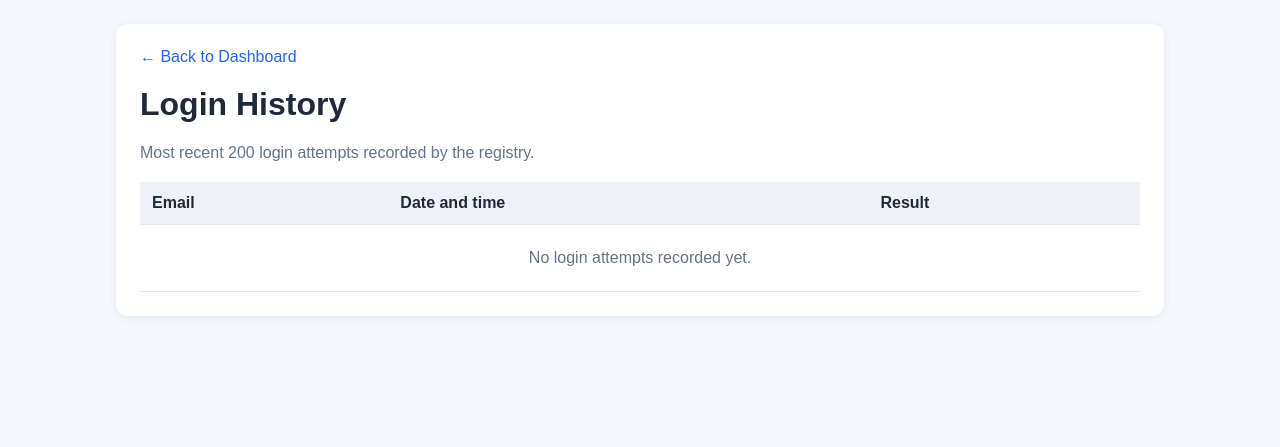
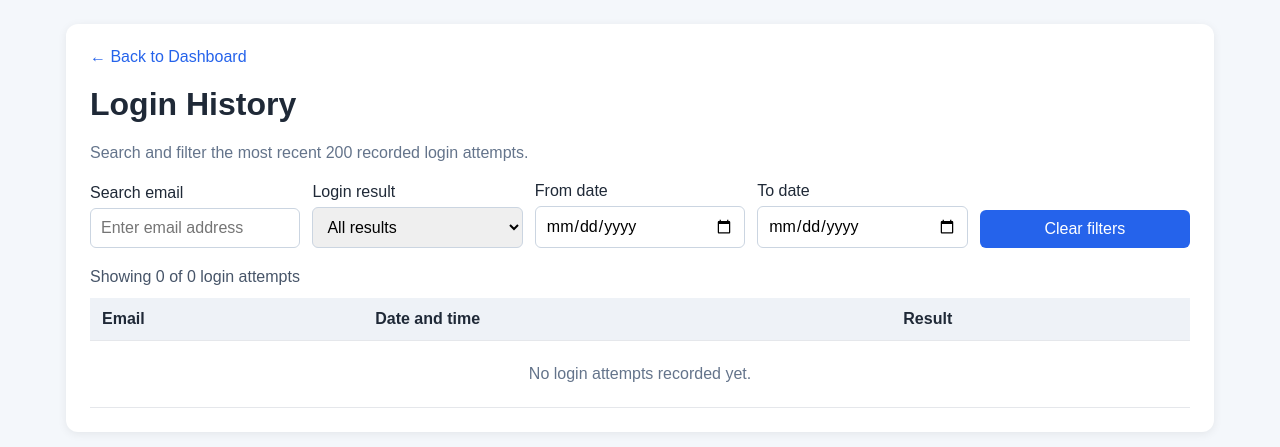
Before and after one commit to Sai-Gopi-Nath/scientific-specimen-registry, a Flask app: template templates/login_history.html in a window 1280 px wide. Shown: the top 447 px of the page. Run offline with Flask 3, Linux system fonts and the light colour scheme; the template is opened without the code that fills it, so the values that code supplies are empty; the visitor is signed in with stand-in values (Sample User, id 1); some libraries are stand-ins or nearby versions.

Commit message:
Update login_history.html

```diff
--- a/templates/login_history.html
+++ b/templates/login_history.html
@@ -14,7 +14,7 @@
             color: #1f2937;
         }
         main {
-            max-width: 1000px;
+            max-width: 1100px;
             margin: 0 auto;
             background: white;
             padding: 24px;
@@ -23,6 +23,40 @@
         }
         h1 { margin-top: 0; }
         .note { color: #64748b; margin-bottom: 20px; }
+        .back {
+            display: inline-block;
+            margin-bottom: 20px;
+            color: #2563eb;
+            text-decoration: none;
+        }
+        .filters {
+            display: flex;
+            flex-wrap: wrap;
+            gap: 12px;
+            margin-bottom: 20px;
+            align-items: end;
+        }
+        .field {
+            display: flex;
+            flex-direction: column;
+            gap: 6px;
+            flex: 1 1 160px;
+        }
+        input, select, button {
+            box-sizing: border-box;
+            width: 100%;
+            padding: 10px;
+            border: 1px solid #cbd5e1;
+            border-radius: 6px;
+            font: inherit;
+        }
+        button {
+            background: #2563eb;
+            color: white;
+            border: none;
+            cursor: pointer;
+        }
+        button:hover { background: #1d4ed8; }
         .table-wrap { overflow-x: auto; }
         table {
             width: 100%;
@@ -36,20 +70,54 @@
         th { background: #eef2f7; }
         .success { color: #15803d; font-weight: bold; }
         .failed { color: #b91c1c; font-weight: bold; }
-        .back {
-            display: inline-block;
-            margin-bottom: 20px;
-            color: #2563eb;
-            text-decoration: none;
+        .empty {
+            padding: 24px;
+            text-align: center;
+            color: #64748b;
         }
-        .empty { padding: 24px; text-align: center; color: #64748b; }
+        .count {
+            color: #475569;
+            margin: 12px 0;
+        }
     </style>
 </head>
 <body>
 <main>
     <a class="back" href="{{ url_for('dashboard') }}">← Back to Dashboard</a>
     <h1>Login History</h1>
-    <p class="note">Most recent 200 login attempts recorded by the registry.</p>
+    <p class="note">Search and filter the most recent 200 recorded login attempts.</p>
+
+    <div class="filters">
+        <div class="field">
+            <label for="emailSearch">Search email</label>
+            <input id="emailSearch" type="search" placeholder="Enter email address">
+        </div>
+
+        <div class="field">
+            <label for="resultFilter">Login result</label>
+            <select id="resultFilter">
+                <option value="all">All results</option>
+                <option value="success">Successful</option>
+                <option value="failed">Failed</option>
+            </select>
+        </div>
+
+        <div class="field">
+            <label for="dateFrom">From date</label>
+            <input id="dateFrom" type="date">
+        </div>
+
+        <div class="field">
+            <label for="dateTo">To date</label>
+            <input id="dateTo" type="date">
+        </div>
+
+        <div class="field">
+            <button type="button" id="resetFilters">Clear filters</button>
+        </div>
+    </div>
+
+    <p class="count" id="resultCount" aria-live="polite"></p>
 
     <div class="table-wrap">
         <table>
@@ -60,9 +128,13 @@
                     <th>Result</th>
                 </tr>
             </thead>
-            <tbody>
+            <tbody id="historyBody">
                 {% for record in login_records %}
-                <tr>
+                <tr
+                    data-email="{{ record.email|lower }}"
+                    data-result="{{ 'success' if record.successful else 'failed' }}"
+                    data-date="{{ record.occurred_at.strftime('%Y-%m-%d') if record.occurred_at.strftime is defined else record.occurred_at|string|truncate(10, true, '') }}"
+                >
                     <td>{{ record.email }}</td>
                     <td>{{ record.occurred_at }}</td>
                     <td>
@@ -74,7 +146,7 @@
                     </td>
                 </tr>
                 {% else %}
-                <tr>
+                <tr class="empty-row">
                     <td colspan="3" class="empty">No login attempts recorded yet.</td>
                 </tr>
                 {% endfor %}
@@ -82,5 +154,63 @@
         </table>
     </div>
 </main>
+
+<script>
+    const emailSearch = document.getElementById("emailSearch");
+    const resultFilter = document.getElementById("resultFilter");
+    const dateFrom = document.getElementById("dateFrom");
+    const dateTo = document.getElementById("dateTo");
+    const resetButton = document.getElementById("resetFilters");
+    const rows = Array.from(
+        document.querySelectorAll("#historyBody tr[data-email]")
+    );
+    const resultCount = document.getElementById("resultCount");
+    const emptyRow = document.querySelector("#historyBody .empty-row");
+
+    function filterHistory() {
+        const email = emailSearch.value.trim().toLowerCase();
+        const result = resultFilter.value;
+        const from = dateFrom.value;
+        const to = dateTo.value;
+        let visible = 0;
+
+        rows.forEach(row => {
+            const matchesEmail = row.dataset.email.includes(email);
+            const matchesResult =
+                result === "all" || row.dataset.result === result;
+            const rowDate = row.dataset.date;
+            const matchesFrom = !from || rowDate >= from;
+            const matchesTo = !to || rowDate <= to;
+
+            const show =
+                matchesEmail && matchesResult && matchesFrom && matchesTo;
+
+            row.hidden = !show;
+            if (show) visible++;
+        });
+
+        if (emptyRow) {
+            emptyRow.hidden = rows.length > 0;
+        }
+
+        resultCount.textContent =
+            `Showing ${visible} of ${rows.length} login attempts`;
+    }
+
+    [emailSearch, resultFilter, dateFrom, dateTo].forEach(control => {
+        control.addEventListener("input", filterHistory);
+        control.addEventListener("change", filterHistory);
+    });
+
+    resetButton.addEventListener("click", () => {
+        emailSearch.value = "";
+        resultFilter.value = "all";
+        dateFrom.value = "";
+        dateTo.value = "";
+        filterHistory();
+    });
+
+    filterHistory();
+</script>
 </body>
 </html>
```
